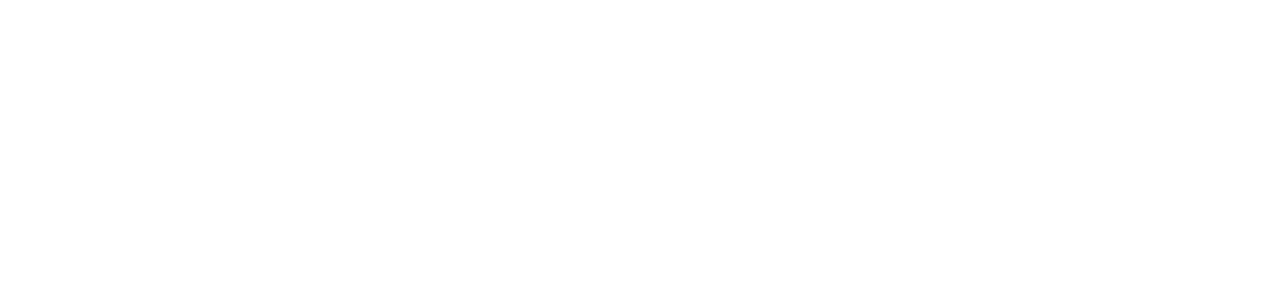
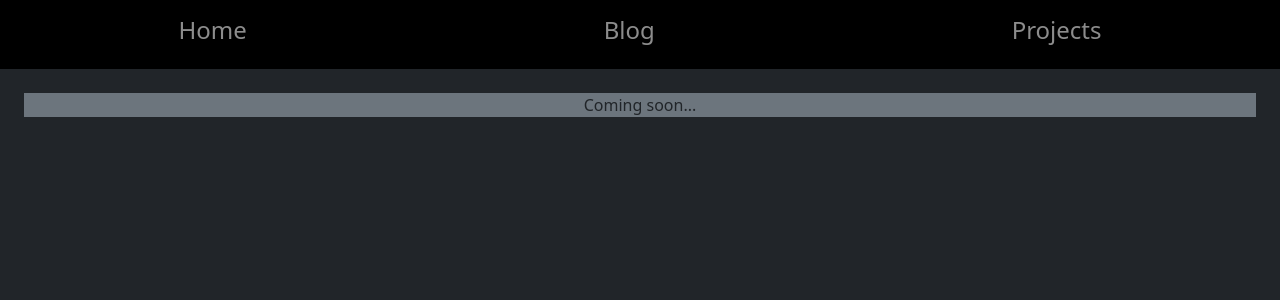
Before and after one commit to alex-wang-13/Alexio, a React (Create React App) app: page /projects in a window 1280 px wide. Before the commit this address had no page. Shown: the top 300 px of the page. Built offline with nearby package versions, Linux system fonts and the light colour scheme.

Commit message:
added new project and blog tabs

```diff
--- a/src/containers/App.js
+++ b/src/containers/App.js
@@ -1,6 +1,8 @@
 import { BrowserRouter, Routes, Route } from 'react-router-dom';
 import Layout from '../pages/Layout';
 import HomePage from '../pages/HomePage';
+import BlogPage from '../pages/BlogPage';
+import ProjectPage from '../pages/ProjectPage';
 
 function App() {
   return (
@@ -8,7 +10,8 @@ function App() {
       <Routes>
         <Route path="/" element={<Layout />}>
           <Route path="/" element={<HomePage />} />
-          {/* <Route path="/about" element={<AboutBody />} /> */}
+          <Route path="/blog" element={<BlogPage />} />
+          <Route path="/projects" element={<ProjectPage/> } />
         </Route>
       </Routes>
     </BrowserRouter>
--- /dev/null
+++ b/src/pages/BlogPage.js
@@ -0,0 +1,7 @@
+export default function BlogPage() {
+    return (
+        <>
+            blog
+        </>
+    );
+}
--- /dev/null
+++ b/src/pages/ProjectPage.js
@@ -0,0 +1,9 @@
+import TBAPage from "./TBAPage";
+
+export default function ProjectPage() {
+    return (
+        <>
+            <TBAPage />
+        </>
+    );
+}
```
